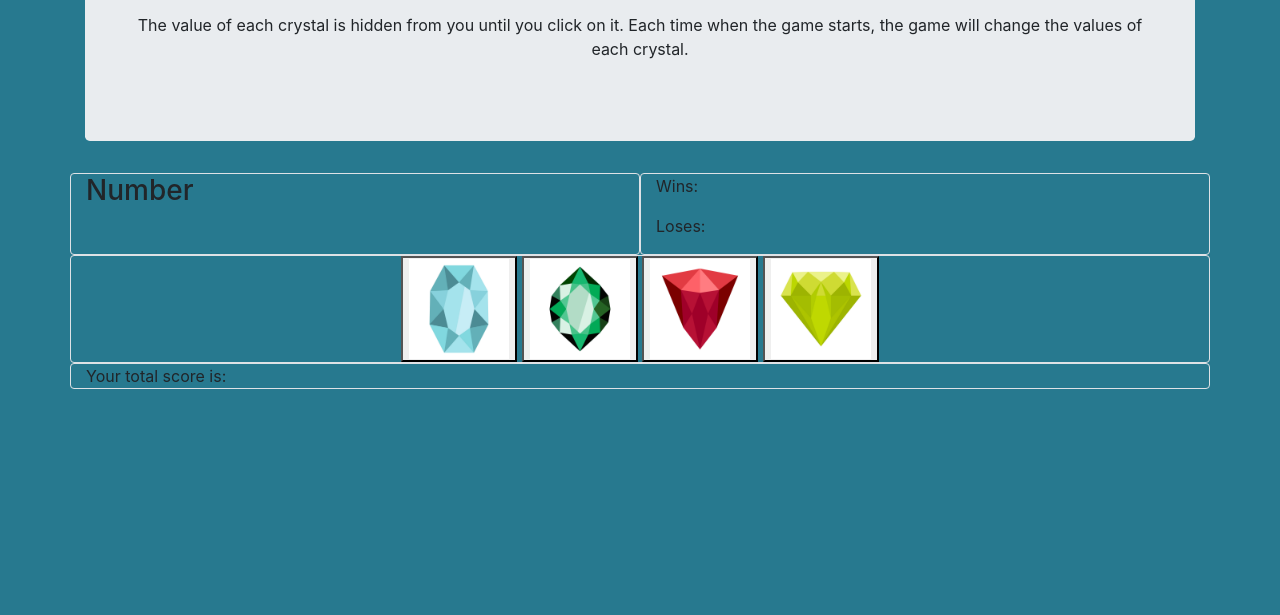
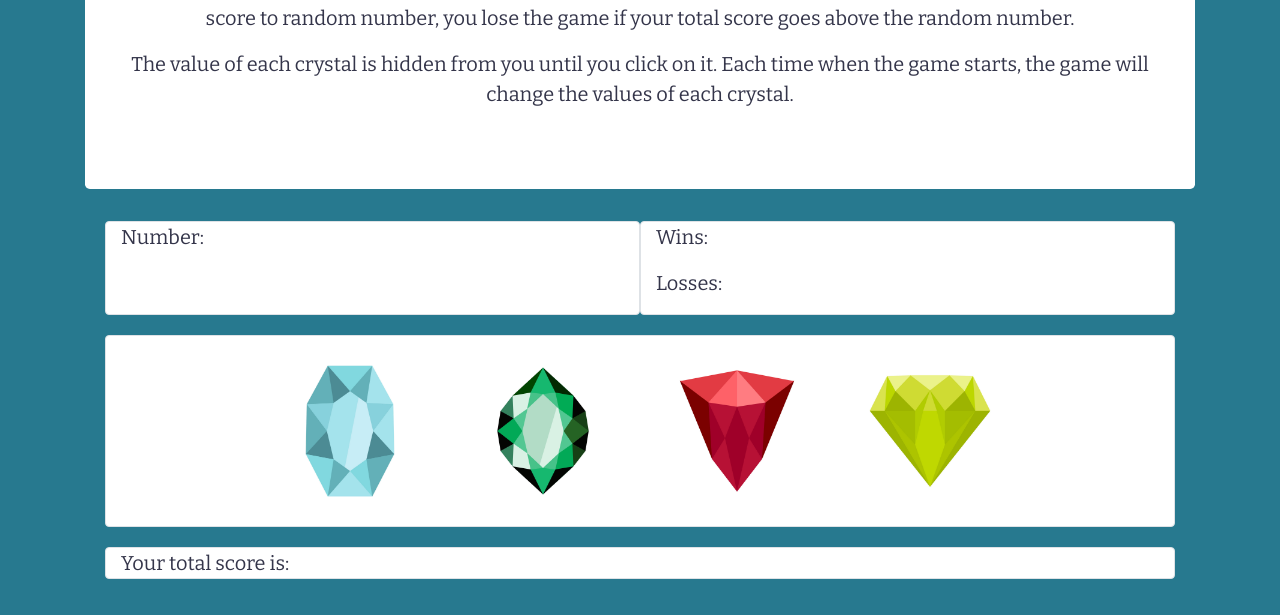
Before and after one commit to FrancescaPuche/Unit-4-Game, a plain HTML site: page index.html in a window 1280 px wide. Shown: the part 215-830 px from the top of the page. Before the commit the page ends 800 px from the top, so only its background shows below. Drawn offline with nearby package versions, Linux system fonts and the light colour scheme.

Commit message:
more html and css

```diff
--- a/Assets/CSS/style.css
+++ b/Assets/CSS/style.css
@@ -2,4 +2,40 @@ body {
     background-color: #27798f;
     margin: 20px;
     border: 2px;
+    color: #34354a;
+    font-family: 'Bitter', serif;
+
 }
+
+.jumbotron {
+    background-color: #ffff;
+}
+
+h1 {
+    font-size: 55px;
+}
+
+p {
+    font-size: 20px;
+}
+
+.row {
+    margin: 20px;
+
+}
+
+.rounded {
+    background-color: #ffff;
+}
+
+img {
+    height: 150px;
+    weight: 150px;
+}
+
+button {
+    padding: 0;
+    border: none;
+    background: none;
+    margin: 20px;
+}
--- a/index.html
+++ b/index.html
@@ -10,6 +10,7 @@
     <link rel="stylesheet" type="text/css" media="screen" href="Assets/CSS/reset.css">
     <link rel="stylesheet" href="https://stackpath.bootstrapcdn.com/bootstrap/4.3.1/css/bootstrap.min.css" integrity="sha384-ggOyR0iXCbMQv3Xipma34MD+dH/1fQ784/j6cY/iJTQUOhcWr7x9JvoRxT2MZw1T" crossorigin="anonymous">
     <link rel="stylesheet" type="text/css" media="screen" href="Assets/CSS/style.css">
+    <link href="https://fonts.googleapis.com/css?family=Bitter" rel="stylesheet">
 
 </head>
 
@@ -33,26 +34,26 @@
 
         <div class="row">
             <div class="col border rounded">
-                <h3> Number</h3>
+                <p> Number: <span id="number"></span></p>
             </div>
 
             <div class="col border rounded">
-                <p> Wins: <span></span></p>
-                <p> Loses: <span></span></p>
+                <p> Wins: <span id="wins"></span></p>
+                <p> Losses: <span id="losses"></span></p>
             </div>
         </div>
 
         <div class="row">
             <div class="col-12 text-center border rounded">
-               <button> <img src="Assets/Images/blue-crystal.jpg" height="100" width="100"></button>
-               <button> <img src="Assets/Images/dark-green-crystal.jpg" height="100" width="100"></button>
-               <button> <img src="Assets/Images/red-crystal.jpg" height="100" width="100"></button>
-               <button> <img src="Assets/Images/lime-green-crystal.jpg" height="100" width="100"></button>
+               <button id="blueCrystal"> <img src="Assets/Images/blue-crystal.jpg"></button>
+               <button id="darkGreenCrystal"> <img src="Assets/Images/dark-green-crystal.jpg"></button>
+               <button id="redCrystal"> <img src="Assets/Images/red-crystal.jpg"></button>
+               <button id="limeCrystal"> <img src="Assets/Images/lime-green-crystal.jpg"></button>
             </div>
         </div>
 
         <div class="row">
-            <p class="col-12 border rounded">Your total score is: <span></span></p>
+            <p class="col-12 border rounded">Your total score is: <span id="totalScore"></span></p>
         </div>
 
         <div>
```
Also changed, not shown: 1 other file.
